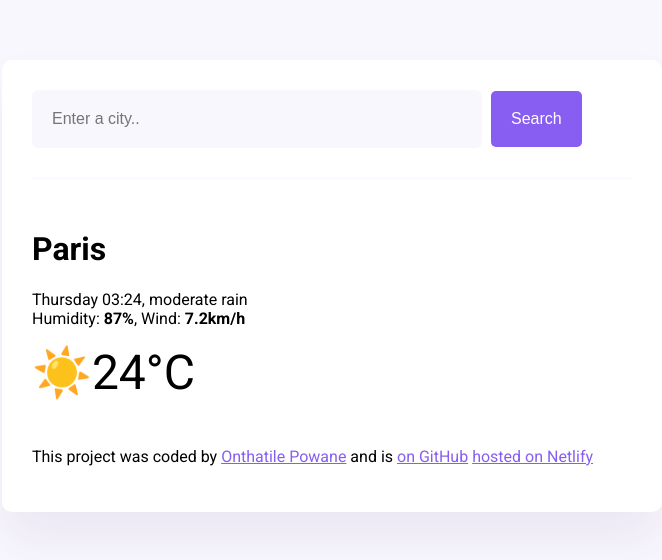
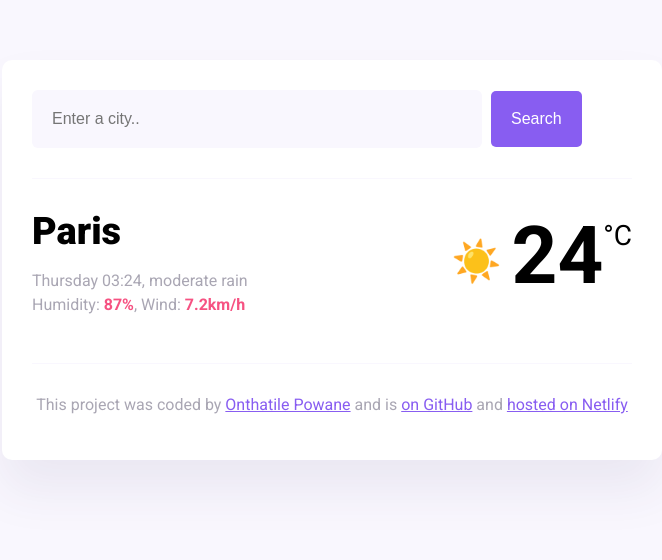
Before and after one commit to OnthatilePowane/my-awesome-project, a website built with Parcel: page index.html in a window 1280 px wide. Shown: the whole page, without its empty margins (308-970 px from the left). Built offline with nearby package versions, Linux system fonts and the light colour scheme.

Commit message:
fixed my css and footer

```diff
--- a/index.html
+++ b/index.html
@@ -57,6 +57,7 @@
           >
             on GitHub</a
           >
+          and
 
           <a
             href="https://app.netlify.com/sites/fanciful-kitsune-a58a1b/overview"
--- a/src/styles.css
+++ b/src/styles.css
@@ -49,3 +49,50 @@ main {
 .current-temperature {
   font-size: 48px;
 }
+
+.current-weather {
+  display: flex;
+  justify-content: space-between;
+}
+
+.current-city {
+  font-size: 38px;
+  font-weight: 900;
+  margin: 0;
+}
+.current-details {
+  color: rgba(39, 33, 66, 0.4);
+  font-size: 16px;
+  font-weight: 400;
+  line-height: 24px;
+}
+
+.current-details strong {
+  color: #f65282;
+}
+
+.current-temperature-icon {
+  position: relative;
+  top: -8px;
+  font-size: 40px;
+  margin-right: 10px;
+}
+
+.current-temperature-value {
+  font-size: 80px;
+  font-weight: bold;
+}
+
+.current-temperature-unit {
+  font-size: 28px;
+  position: relative;
+  top: -38px;
+}
+
+footer {
+  border-top: 1px solid #f9f7fe;
+  text-align: center;
+  padding-top: 15px;
+
+  color: rgba(39, 33, 66, 0.4);
+}
```
